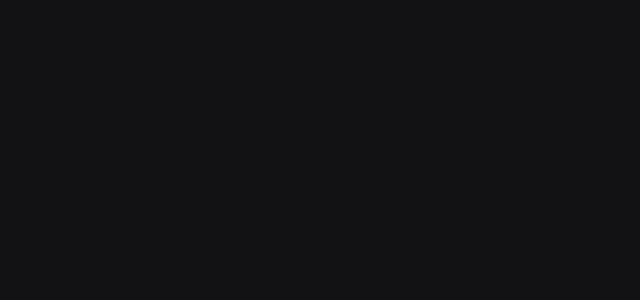
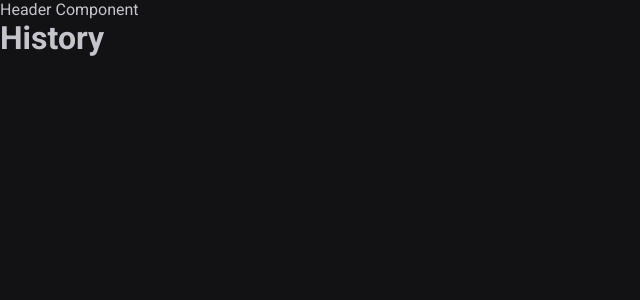
Before and after one commit to pablovianas/timer, a React (Vite) app: page /history in a window 1280 px wide. Before the commit this address had no page. Shown: the top 300 px of the page, without its empty margins (0-640 px from the left). Built offline with nearby package versions, Linux system fonts and the light colour scheme.

Commit message:
chore: added default layout file to extend header to all routes

```diff
--- a/src/Router.tsx
+++ b/src/Router.tsx
@@ -1,12 +1,15 @@
 import { Routes, Route } from 'react-router-dom'
 import { Home } from './pages/Home'
 import { History } from './pages/History'
+import { DefaultLayout } from './layouts/DefaultLayout'
 
 export const Router = () => {
   return (
     <Routes>
-      <Route path="/" element={<Home />} />
-      <Route path="/" element={<History />} />
+      <Route path="/" element={<DefaultLayout />}>
+        <Route path="/" element={<Home />} />
+        <Route path="/history" element={<History />} />
+      </Route>
     </Routes>
   )
 }
--- /dev/null
+++ b/src/components/Header.tsx
@@ -0,0 +1,3 @@
+export const Header = () => {
+  return <header>Header Component</header>
+}
--- /dev/null
+++ b/src/layouts/DefaultLayout.tsx
@@ -0,0 +1,11 @@
+import { Outlet } from 'react-router-dom'
+import { Header } from '../components/Header'
+
+export const DefaultLayout = () => {
+  return (
+    <>
+      <Header />
+      <Outlet />
+    </>
+  )
+}
--- a/src/pages/History.tsx
+++ b/src/pages/History.tsx
@@ -1,3 +1,3 @@
 export const History = () => {
-  return <h1>Home</h1>
+  return <h1>History</h1>
 }
```
